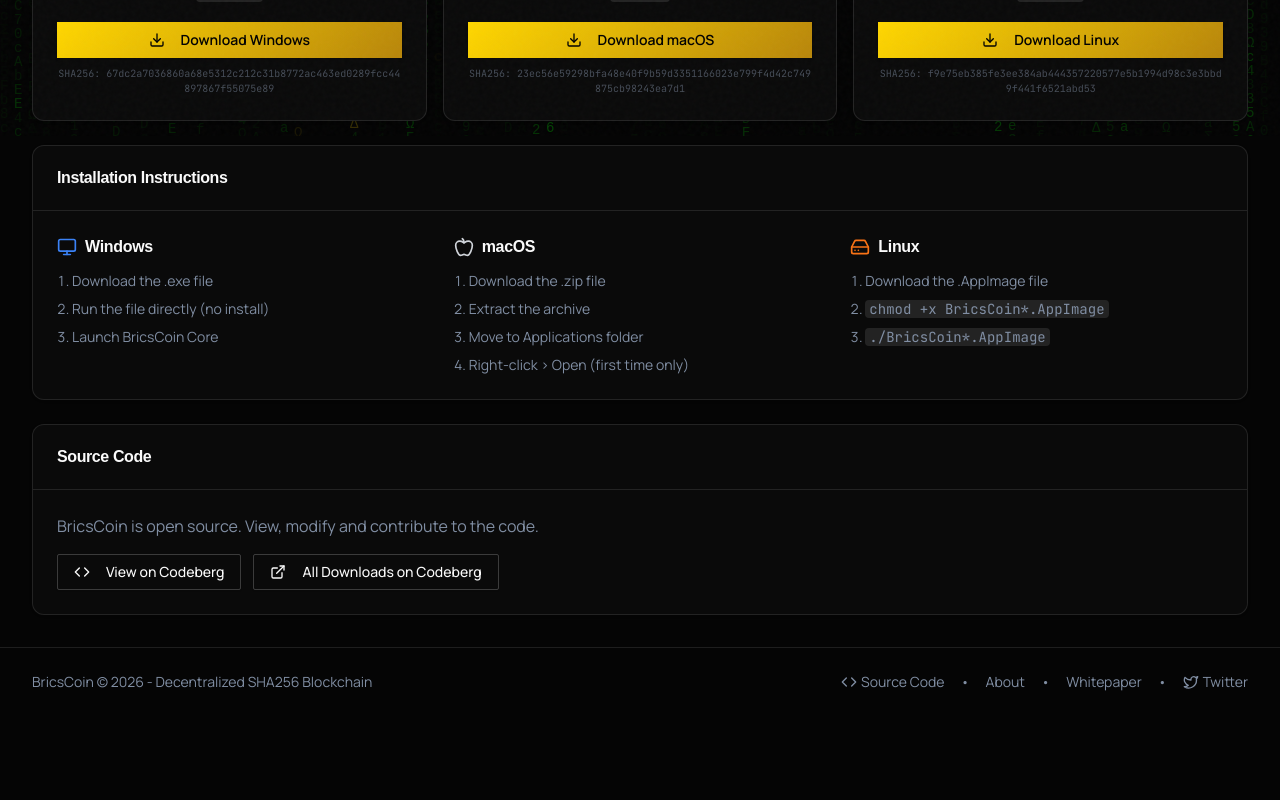
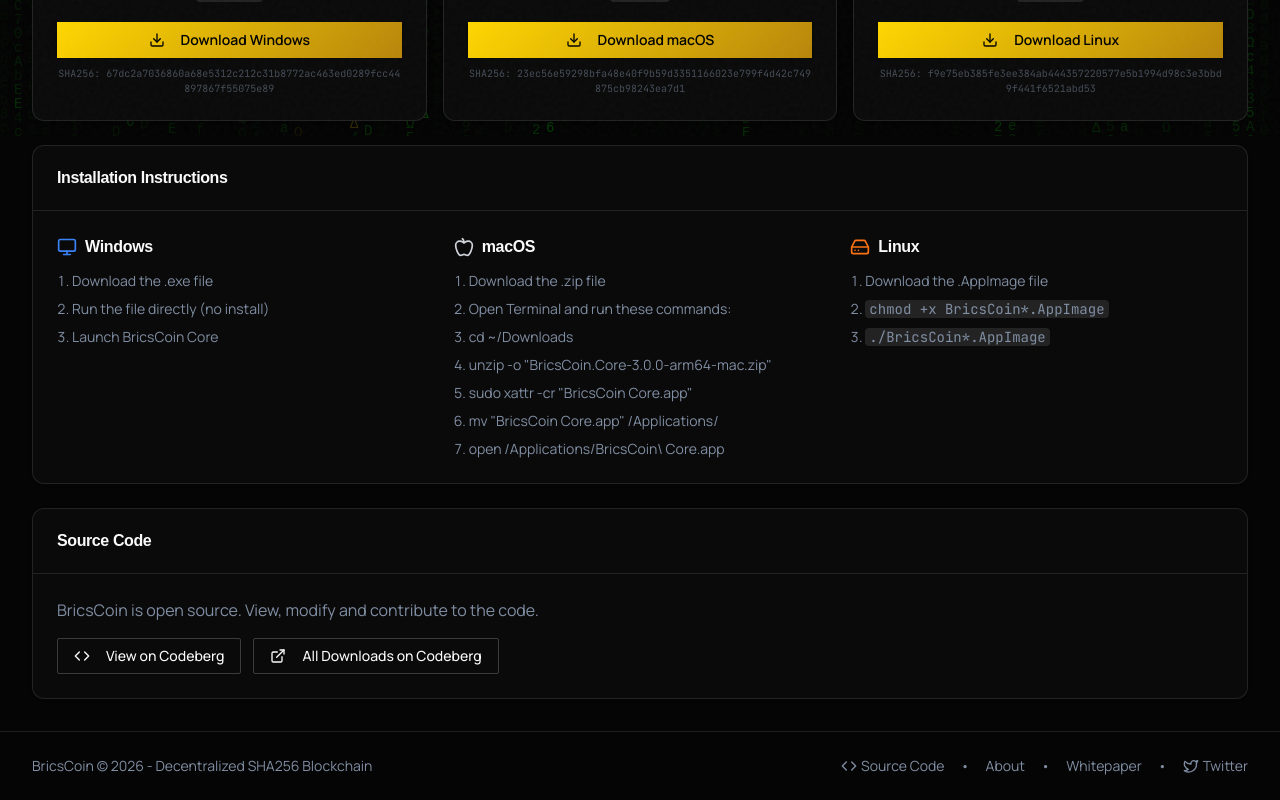
Before and after one commit to Bricscoin2026/Bricscoin, a React (Create React App) app in the folder frontend/: page /downloads in a window 1280 px wide. Shown: the part 664-1464 px from the top of the page. Before the commit the page ends 1380 px from the top, so only its background shows below. Built offline with nearby package versions, Linux system fonts and the light colour scheme; no server answers; a web font is replaced by a local one.

Commit message:
auto-commit for 1bbec772-be6e-443e-9c90-c41ce7a3ce44

```diff
--- a/frontend/src/pages/Downloads.jsx
+++ b/frontend/src/pages/Downloads.jsx
@@ -44,9 +44,12 @@ const platforms = [
     size: "~88 MB",
     instructions: [
       "Download the .zip file",
-      "Extract the archive",
-      "Move to Applications folder",
-      "Right-click > Open (first time only)"
+      "Open Terminal and run these commands:",
+      "cd ~/Downloads",
+      "unzip -o \"BricsCoin.Core-3.0.0-arm64-mac.zip\"",
+      "sudo xattr -cr \"BricsCoin Core.app\"",
+      "mv \"BricsCoin Core.app\" /Applications/",
+      "open /Applications/BricsCoin\\ Core.app"
     ]
   },
   {
```
